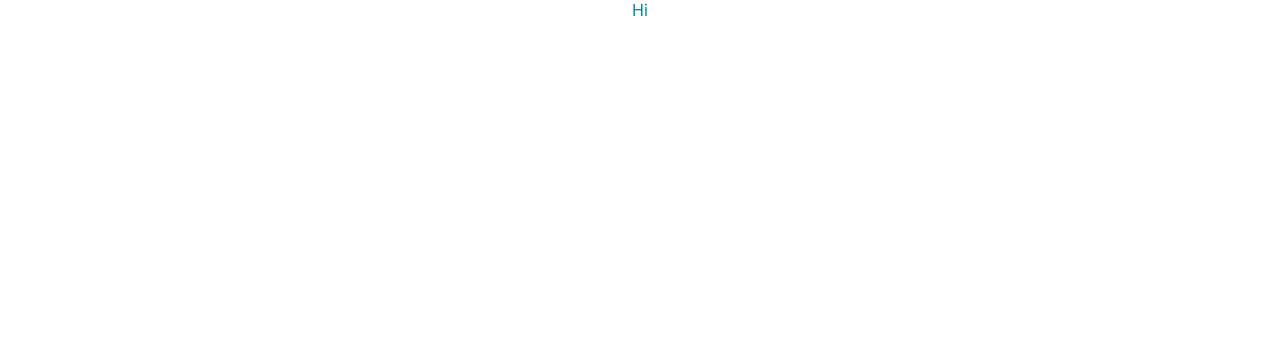
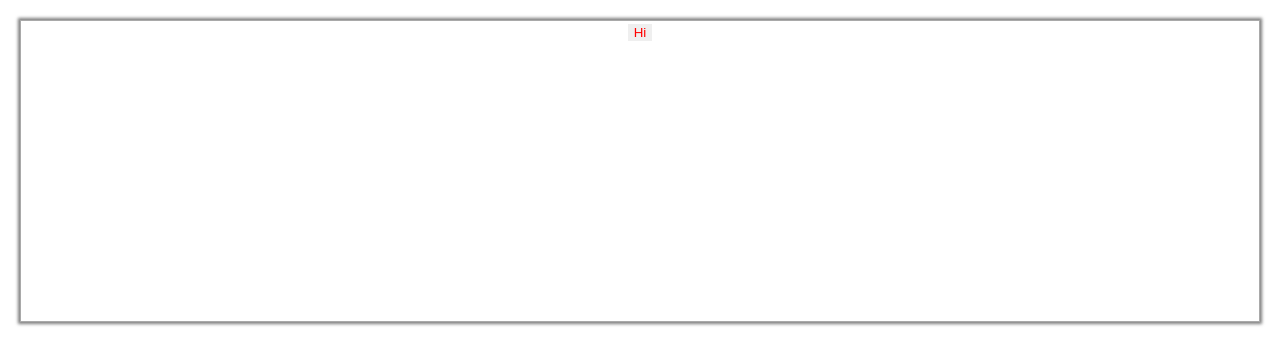
Before and after one commit to xmasuhai/morney-react-yarn-origin, a React (Create React App) app: page / in a window 1280 px wide. Shown: the top 364 px of the page. Built offline with nearby package versions, Linux system fonts and the light colour scheme.

Commit message:
使用 styled-components 写一个 div 组件

```diff
--- a/src/App.tsx
+++ b/src/App.tsx
@@ -1,10 +1,22 @@
 import React from 'react'
 import 'style/App.scss'
+import {Button} from 'components/Button'
+import styled from 'styled-components'
+
+const Box = styled.div`
+  border: 1px solid darkgrey;
+  min-height: 300px;
+  min-width: 200px;
+  margin: 20px;
+  box-shadow: 0 0 3px 2px rgba(0,0,0,0.5);
+`
 
 function App() {
   return (
     <div className="App">
-      Hi
+      <Box>
+        <Button>Hi</Button>
+      </Box>
     </div>
   )
 }
--- /dev/null
+++ b/src/components/Button.tsx
@@ -0,0 +1,7 @@
+import styled from 'styled-components'
+
+export const Button = styled.button`
+  color: red;
+  border: none;
+  &:hover { border: 1px solid ;}
+`
```
